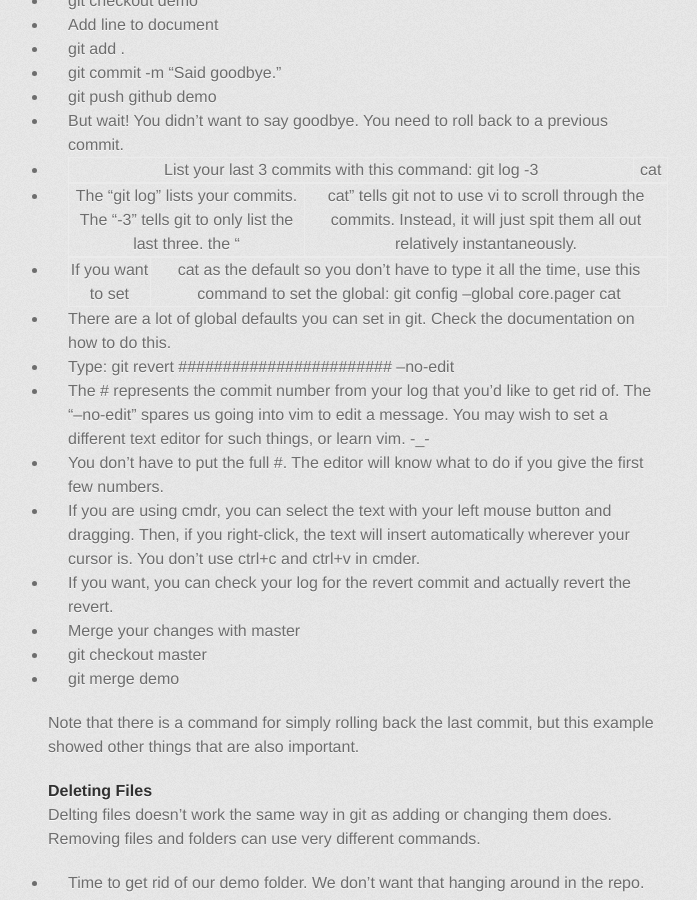
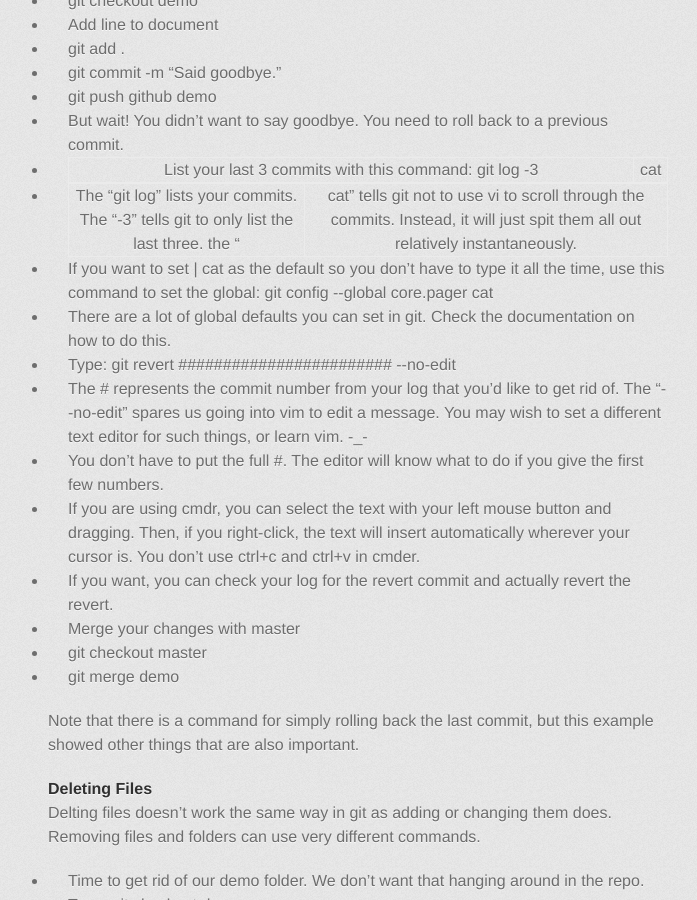
Before and after one commit to loopy3025/simplegit, a Jekyll site: the page built from _posts/2016-03-02-i-kind-of-get-git-now.md, in a window 1280 px wide and 900 px high, scrolled down 4430 px. Shown: the whole window, without its empty margins (282-979 px from the left). Built offline with Jekyll 4.4.1, drawn with Linux system fonts in a browser that asks for light colours; some web fonts are replaced.

```diff
--- a/_posts/2016-03-02-i-kind-of-get-git-now.md
+++ b/_posts/2016-03-02-i-kind-of-get-git-now.md
@@ -131,12 +131,12 @@ There are lots of ways to roll back changes using github. These methods range fr
  * git commit -m “Said goodbye.”
  * git push github demo
 * But wait! You didn’t want to say goodbye. You need to roll back to a previous commit.
-* List your last 3 commits with this command:  git log -3 | cat
+* List your last 3 commits with this command:  git log \-3 | cat
  * The “git log” lists your commits. The “-3” tells git to only list the last three. the “ | cat” tells git not to use vi to scroll through the commits. Instead, it will just spit them all out relatively instantaneously.
- * If you want to set | cat as the default so you don’t have to type it all the time, use this command to set the global:  git config --global core.pager cat
+ * If you want to set \| cat as the default so you don’t have to type it all the time, use this command to set the global:  git config \-\-global core.pager cat
 * There are a lot of global defaults you can set in git. Check the documentation on how to do this.
-* Type:  git revert \#\#\#\#\#\#\#\#\#\#\#\#\#\#\#\#\#\#\#\#\#\#\#\# --no-edit
- * The \# represents the commit number from your log that you’d like to get rid of. The “--no-edit” spares us going into vim to edit a message. You may wish to set a different text editor for such things, or learn vim. -_-
+* Type:  git revert \#\#\#\#\#\#\#\#\#\#\#\#\#\#\#\#\#\#\#\#\#\#\#\# \-\-no-edit
+ * The \# represents the commit number from your log that you’d like to get rid of. The “\-\-no-edit” spares us going into vim to edit a message. You may wish to set a different text editor for such things, or learn vim. \-\_\-
  * You don’t have to put the full \#. The editor will know what to do if you give the first few numbers.
  * If you are using cmdr, you can select the text with your left mouse button and dragging. Then, if you right-click, the text will insert automatically wherever your cursor is. You don’t use ctrl+c and ctrl+v in cmder.
  * If you want, you can check your log for the revert commit and actually revert the revert.
```
